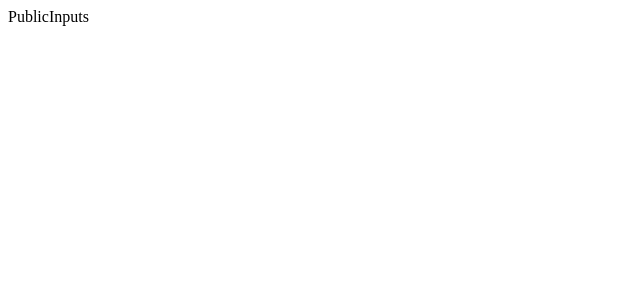
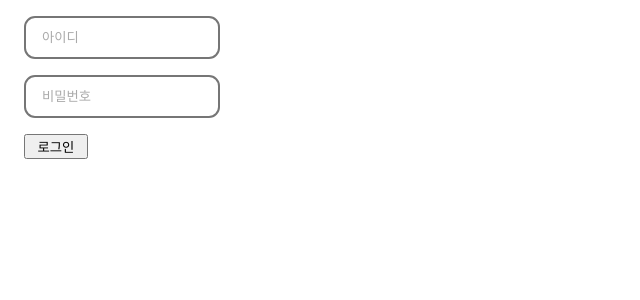
Before and after one commit to pnh135/scene-stealer, a React (Vite) app: page / in a window 1280 px wide. Shown: the top 300 px of the page, without its empty margins (0-640 px from the left). Built offline with nearby package versions, Linux system fonts and the light colour scheme.

Commit message:
Add: PublicInputs 컴포넌트에 LoginInput 추가 및 스타일링

```diff
--- a/src/components/PublicInputs.jsx
+++ b/src/components/PublicInputs.jsx
@@ -1,8 +1,50 @@
+import styled from "styled-components";
 
 const PublicInputs = () => {
-  return (
-    <div>PublicInputs</div>
-  )
-}
+    return (
+        <div>
+            <LoginInputBox>
+            <LoginInputs
+            type="text"
+            placeholder="아이디"
+            />
+            <LoginInputs
+            type="text"
+            placeholder="비밀번호"
+            />
+            <LoginButton>로그인</LoginButton>
+            </LoginInputBox>
+        </div>
+    )
+};
+
+const LoginInputBox = styled.div`
+    display: flex;
+    flex-direction: column;
+    margin: 1rem;
+    gap: 1rem;
+`;
+
+const LoginInputs = styled.input`
+    width: 10rem;
+    padding: 12px 16px;
+    border-radius: 11px;
+    appearance: none;
+    border-style: solid;
+    border-width: 2px;
+
+    &::placeholder {
+        color: #aaa;
+    }
+
+    &:focus {
+        border-color: #7fc1ff;
+        outline: none;
+    }
+`;
+
+const LoginButton = styled.button`
+    width: 4rem;
+`;
 
 export default PublicInputs;
```
